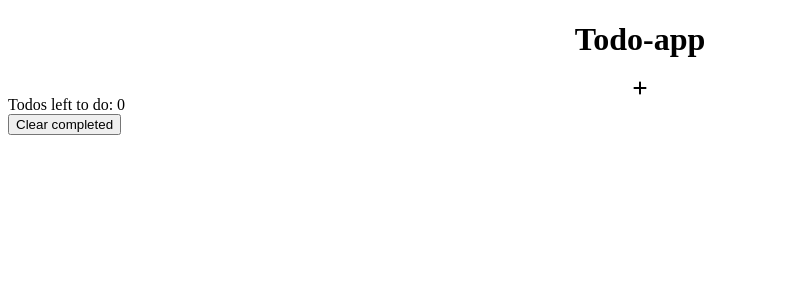
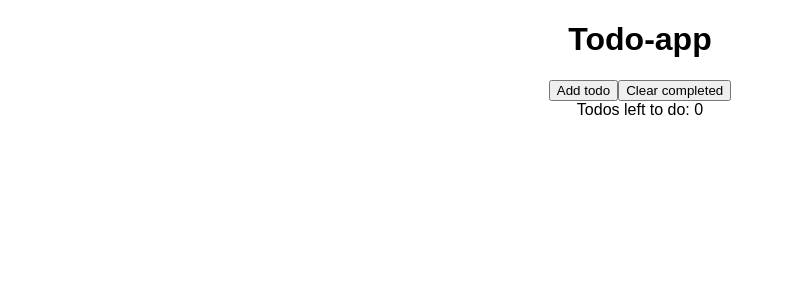
Before and after one commit to JoarTaylor/todolist-firebase, a React (Vite) app in the folder react-app/: page / in a window 1280 px wide. Shown: the top 300 px of the page, without its empty margins (0-786 px from the left). Built offline with nearby package versions, Linux system fonts and the light colour scheme; no server answers; the database is empty.

Commit message:
styling edits

```diff
--- a/react-app/src/App.jsx
+++ b/react-app/src/App.jsx
@@ -39,13 +39,11 @@ function App() {
     inputDialog.close()
   }
 
-
   useEffect(() => {
     onSnapshot(usersCollectionRef, (snapshot) => {
       setTodos(snapshot.docs.map(doc => ({...doc.data(), id: doc.id})))
     })
   }, [])
-
 
   const clearCompleted = async () => {
     const q = query(usersCollectionRef , where('completed', '==', true));
@@ -53,17 +51,19 @@ function App() {
     dataSnap.docs.forEach(doc => (deleteTask(doc.id)))
   }
 
-
-
-
   return (
     <>
     <h1 style={{textAlign: 'center'}}>Todo-app</h1>
     <div style={{display: 'flex', justifyContent: 'center'}}>
+      <button icon={faPlus} onClick={addTask}>Add todo</button>
+      <button onClick={clearCompleted}>Clear completed</button>
+    </div>
+    <div style={{textAlign: 'center'}}>Todos left to do: {todos.filter(todo => !todo.completed).length}</div>
+    <div style={{display: 'flex', justifyContent: 'center'}}>
       <dialog className='input-dialog'>
         <div className='dialog-content'>
           <form className='input-form' ref={formRef} action="">
-                <input placeholder='Title...' type="text" onChange={(event) => {setTitle(event.target.value)}}/>
+              <input className='title-input' placeholder='Title...' type="text" onChange={(event) => {setTitle(event.target.value)}}/>
               <textarea className='description-input' placeholder='Description...' type="text" onChange={(event) => {setDescription(event.target.value)}}/>
           </form>
           <div className='input-button-wrapper'>
@@ -72,13 +72,10 @@ function App() {
           </div>
         </div>
       </dialog>
-        <FontAwesomeIcon icon={faPlus} onClick={addTask}>Add</FontAwesomeIcon>
     </div>
+    <div className='todos-container'>
       <TodoList inputDialog={inputDialog} formRef={formRef} newTitle = {newTitle}newDescription={newDescription} setTitle={setTitle} setDescription={setDescription} todos={todos} />
-      <div>Todos left to do: {todos.filter(todo => !todo.completed).length}</div>
-
-
-       {<button onClick={clearCompleted}>Clear completed</button> }
+      </div>
     </>
   )
 }
--- a/react-app/src/Todo.jsx
+++ b/react-app/src/Todo.jsx
@@ -17,7 +17,7 @@ export default function Todo({inputDialog, todo, newTitle, newDescription, setTi
 
 
   return (
-    <div className='todo' style={{display: 'flex', margin: '5vh'}}>
+    <div className='todo' style={{display: 'flex', margin: '5vh', justifyContent: 'center'}}>
         <input ref={myCheckbox} type="checkbox" checked={todo.completed} onChange={handleCheck}/>
         <DeleteTask todo={todo}/>
         <UpdateTask inputDialog={inputDialog} formRef={formRef} newTitle = {newTitle} newDescription={newDescription} todo={todo} setTitle={setTitle} setDescription={setDescription}/>
--- a/react-app/src/deleteTask.jsx
+++ b/react-app/src/deleteTask.jsx
@@ -2,6 +2,7 @@ import React from 'react'
 import {app, db, saveTask, onGetTasks, deleteTask, getTask, updateTask, getTasks, usersCollectionRef} from './firebase.jsx'
 import { FontAwesomeIcon } from '@fortawesome/react-fontawesome'
 import { faTrashCan } from '@fortawesome/free-solid-svg-icons'
+import './style.css'
 
 
 export default function DeleteTask({todo}) {
@@ -13,7 +14,7 @@ export default function DeleteTask({todo}) {
 
   return (
     <div>
-        <FontAwesomeIcon onClick={handleDelete} icon={faTrashCan} />
+        <FontAwesomeIcon className='delete-todo-btn' onClick={handleDelete} icon={faTrashCan} />
     </div>
   )
 }
--- a/react-app/src/style.css
+++ b/react-app/src/style.css
@@ -1,3 +1,7 @@
+* {
+    font-family: Arial, Helvetica, sans-serif;
+}
+
 .todo * {
     margin: 0.5vh;
 }
@@ -19,7 +23,6 @@
 }
 
 .input-dialog {
-    height: 40vh;
     width: 30vw;
     border-radius: 10px;
     border: none;
@@ -35,7 +38,6 @@
     display: flex;
     flex-direction: column;
     justify-content: space-between;
-    height: 100%;
 }
 
 .input-form {
@@ -53,6 +55,11 @@
     border: none;
     outline: none;
     resize: none;
+    border-radius: 5px;
+}
+
+.title-input {
+    border-radius: 5px;
 }
 
 .description-input:focus {
@@ -62,6 +69,7 @@
 .description-input > div {
     height: 100%;
 }
+
 
 .input-button-wrapper {
     margin-top: auto;
@@ -86,3 +94,11 @@
     border: none;
     background-color: white;
 }
+
+.add-btn:hover {
+    background-color: rgb(243, 242, 242);
+}
+
+.delete-todo-btn:hover {
+    color: red;
+}
--- a/react-app/src/updateTask.jsx
+++ b/react-app/src/updateTask.jsx
@@ -31,7 +31,6 @@ export default function UpdateTask({ newTitle, newDescription, setTitle, setDesc
         }
         else {
             updateTask(todo.id, {title: newTitle, description: newDescription, completed: todo.completed})
-            console.log(todo)
         }
         updateFormRef.current.reset();
         setDescription(null)
```
Lines whose indentation alone changed are shown as unchanged.
